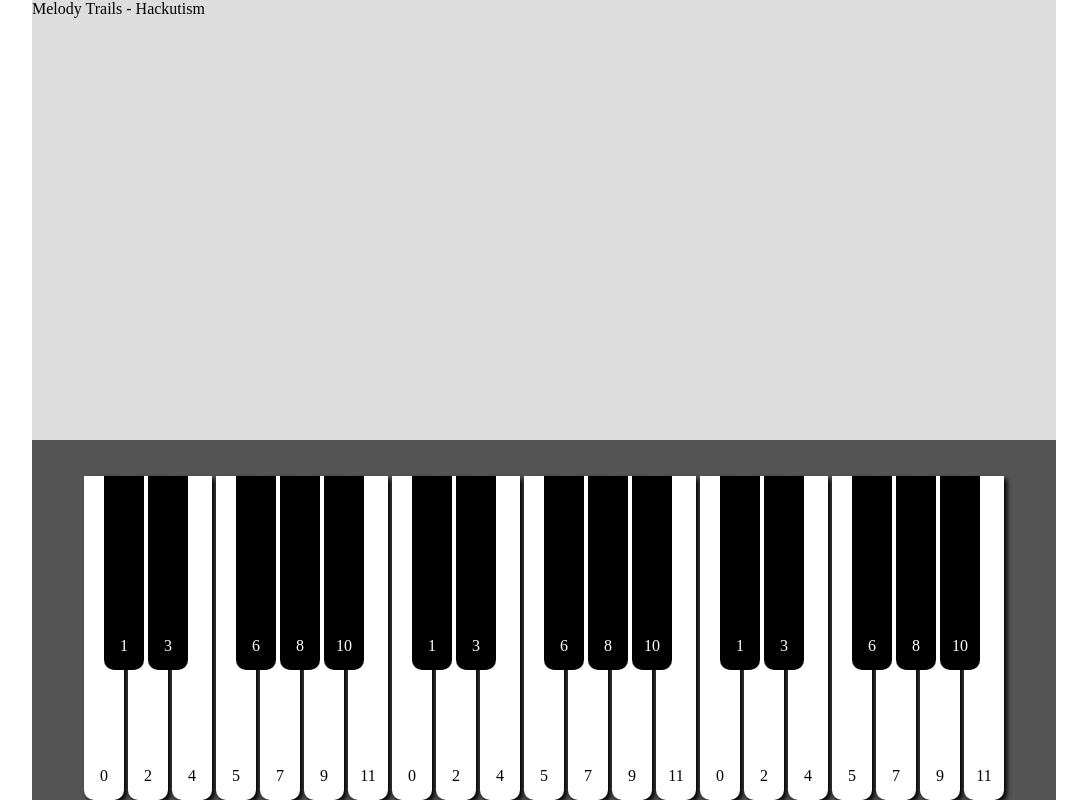
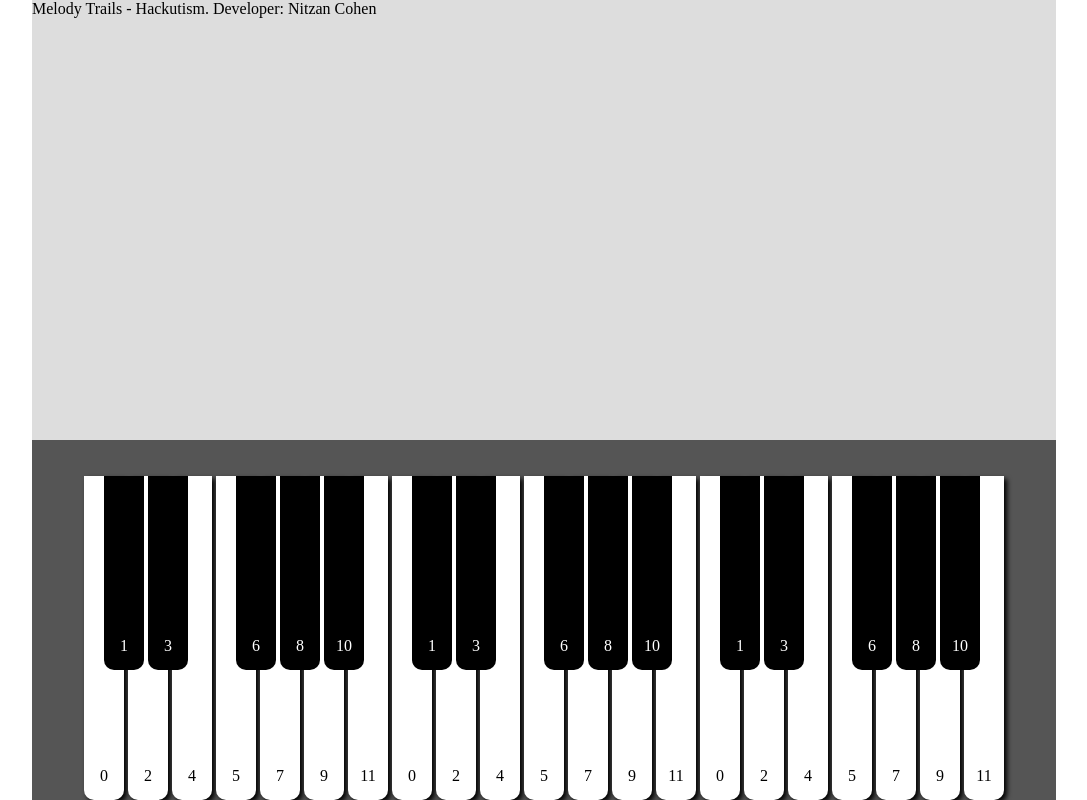
Before and after one commit to NitzanC07/hackautism-melody-trails, a React (Create React App) app: page / in a window 1280 px wide. Shown: the whole page, without its empty margins (96-1183 px from the left). Built offline with nearby package versions, Linux system fonts and the light colour scheme.

Commit message:
Little change

```diff
--- a/src/components/MelodyTrails/MelodyTrails.js
+++ b/src/components/MelodyTrails/MelodyTrails.js
@@ -5,7 +5,8 @@ function MelodyTrails(props) {
     return (
         <section className="melody-trails">
             <div>
-                Melody Trails - Hackutism
+                Melody Trails - Hackutism.
+                Developer: Nitzan Cohen
             </div>
         </section>
     )
```
